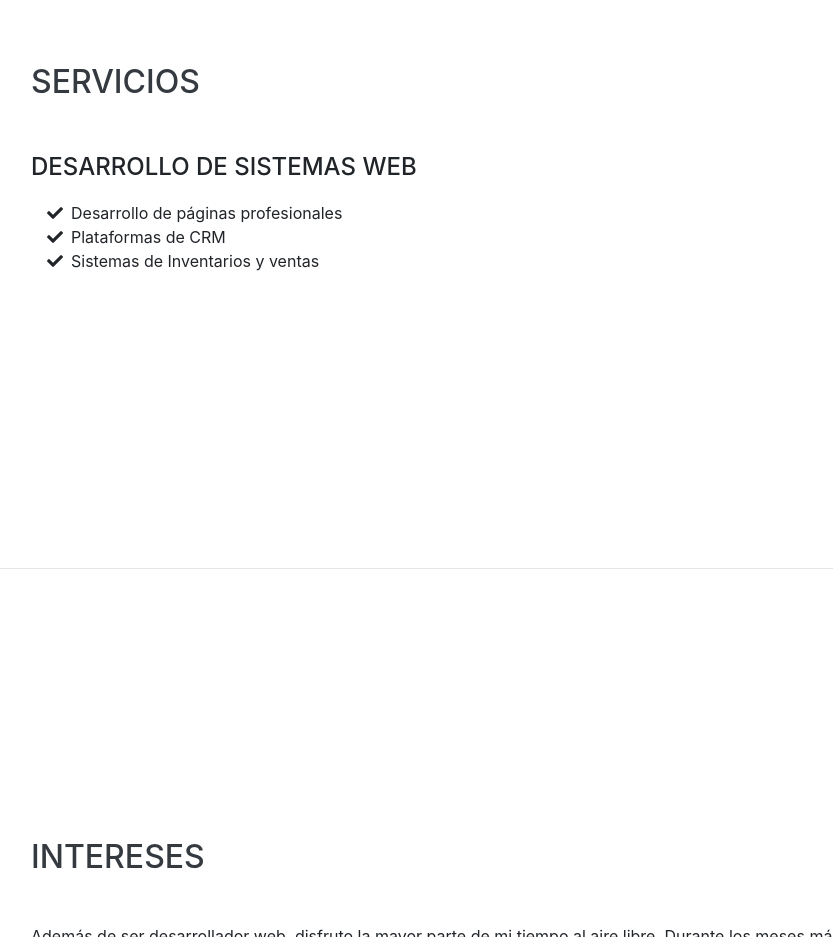
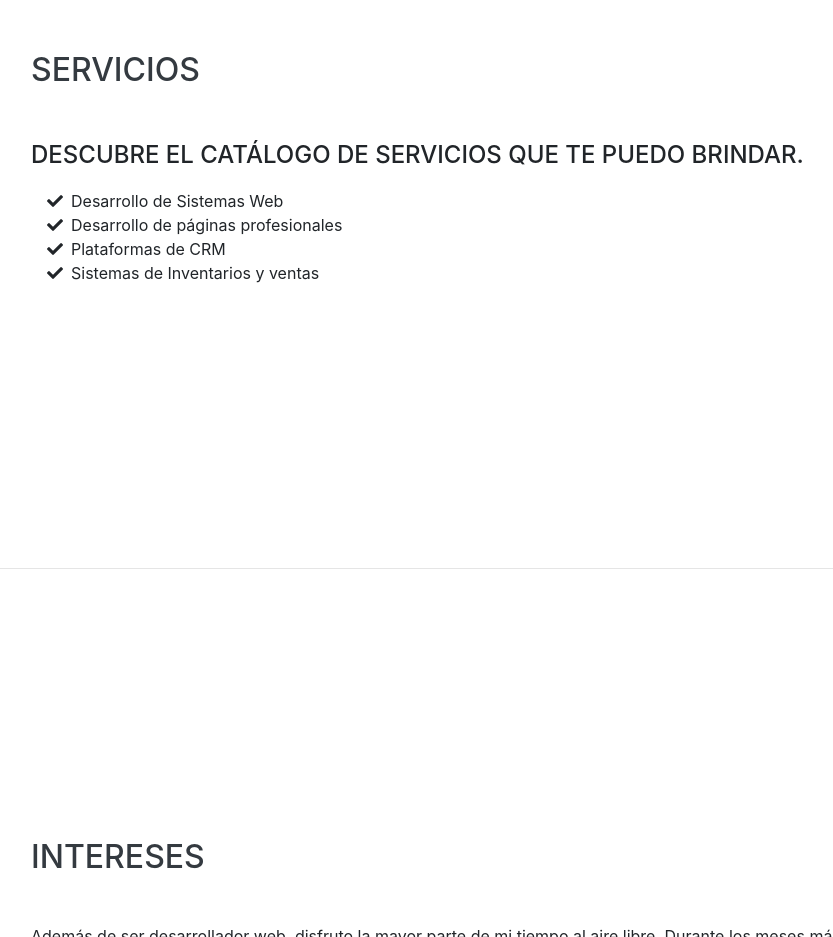
Before and after one commit to abelarcos/AbelArcosPerez.github.io, a website with bundled scripts: page index.html in a window 1280 px wide. Shown: the part 3600-4537 px from the top of the page, without its empty margins (289-1122 px from the left). Built offline with nearby package versions, Linux system fonts and the light colour scheme; a web font is replaced by a local one.

Commit message:
corrigiendo servicios

```diff
--- a/index.html
+++ b/index.html
@@ -256,9 +256,12 @@
       <div class="w-100">
         <h2 class="mb-5">Servicios</h2>
 
-        <div class="subheading mb-3">Desarrollo de Sistemas Web</div>
+        <div class="subheading mb-3">Descubre el catálogo de servicios que te puedo brindar.</div>
 
         <ul class="fa-ul mb-0">
+          <li>
+            <i class="fa-li fa fa-check"></i>
+            Desarrollo de Sistemas Web</li>
           <li>
             <i class="fa-li fa fa-check"></i>
             Desarrollo de páginas profesionales</li>
```
